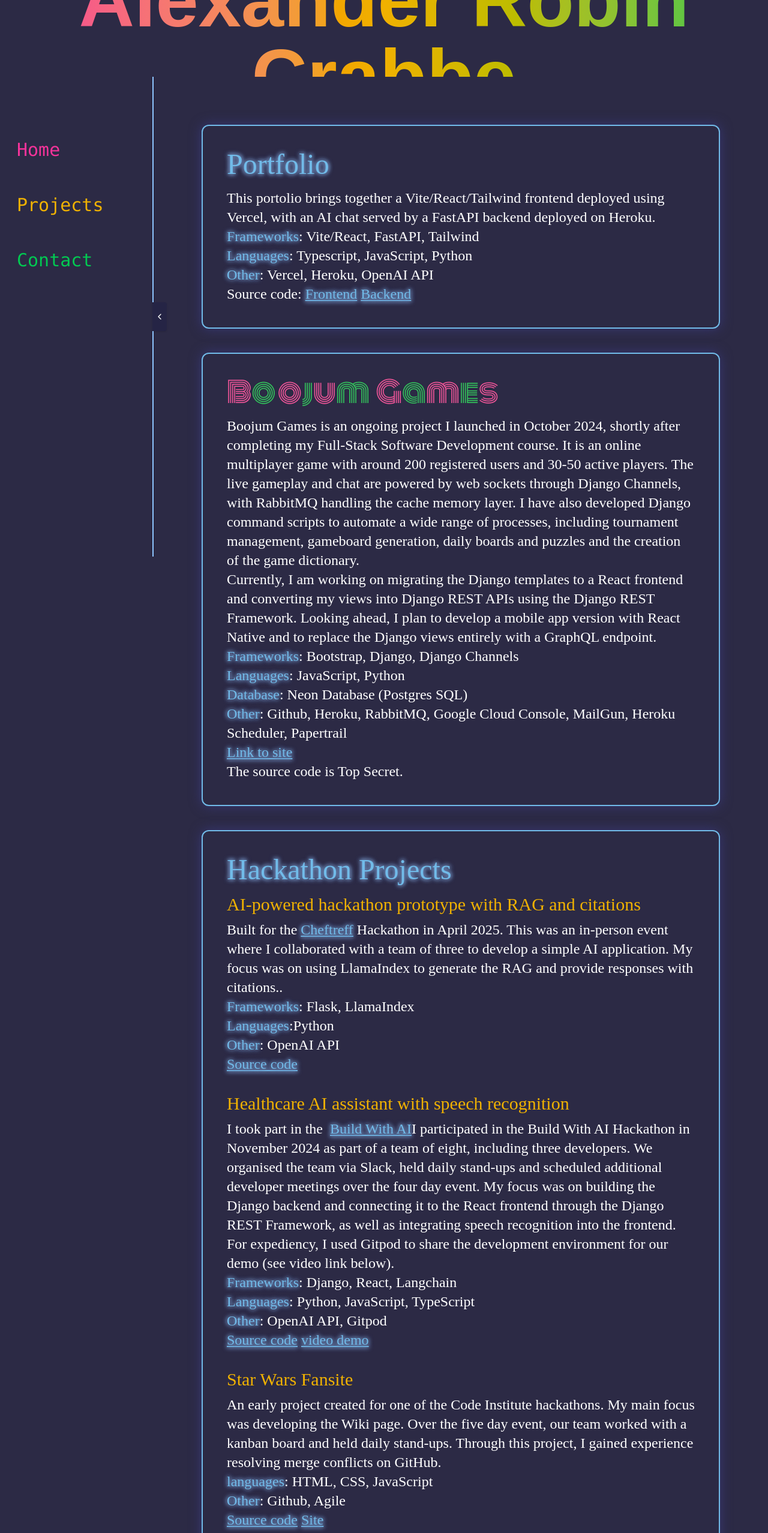
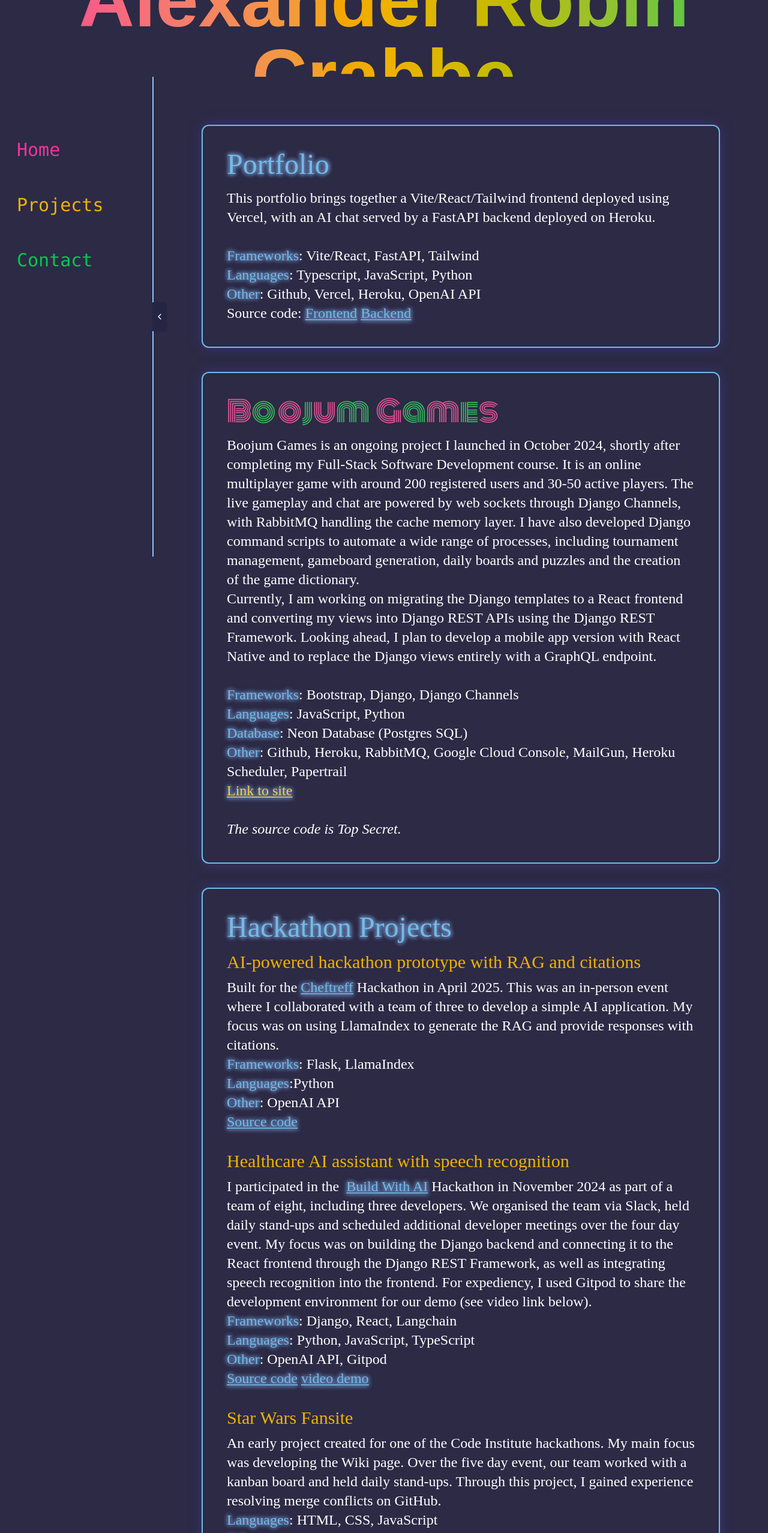
Before and after one commit to alexrobincrabbe/portfolio_frontend, a React (Vite) app: page /projects in a window 1280 px wide. Shown: the top 2556 px of the page at 60% size. Built offline with nearby package versions, Linux system fonts and the light colour scheme; no server answers; a web font is replaced by a local one.

Commit message:
fix typos

```diff
--- a/src/pages/projects/components/boojumContent.tsx
+++ b/src/pages/projects/components/boojumContent.tsx
@@ -1,9 +1,11 @@
 export default function BoojumContent() {
   return (
     <>
-      <h1 className="
+      <h1
+        className="
       font-monoton
-      ">
+      "
+      >
         <span className="text-bj-pink">B</span>
         <span className="text-bj-green">o</span>
         <span className="text-bj-pink">o</span>
@@ -16,7 +18,7 @@ export default function BoojumContent() {
         <span className="text-bj-pink">m</span>
         <span className="text-bj-green">e</span>
         <span className="text-bj-pink">s</span>
-        </h1>
+      </h1>
       <p>
         Boojum Games is an ongoing project I launched in October 2024, shortly
         after completing my Full-Stack Software Development course. It is an
@@ -34,6 +36,7 @@ export default function BoojumContent() {
         with React Native and to replace the Django views entirely with a
         GraphQL endpoint.
       </p>
+      <br />
       <span className="glowing-blue">Frameworks</span>: Bootstrap, Django,
       Django Channels
       <br />
@@ -45,15 +48,16 @@ export default function BoojumContent() {
       <span className="glowing-blue">Other</span>: Github, Heroku, RabbitMQ,
       Google Cloud Console, MailGun, Heroku Scheduler, Papertrail
       <br />
-       <a
+      <a
         href="https://boojumgames.com"
         target="_blank"
-        className="ext-link"
-      >Link to site</a>
+        className="text-bj-yellow ext-link"
+      >
+        Link to site
+      </a>
       <br />
-
-      The source code is Top Secret.
-
+      <br />
+      <span className="italic">The source code is Top Secret.</span>
     </>
   );
 }
--- a/src/pages/projects/components/codeInstituteProjectsContent.tsx
+++ b/src/pages/projects/components/codeInstituteProjectsContent.tsx
@@ -133,12 +133,12 @@ export default function CodeInstituteProjectsContent() {
       trains a convolutional neural network to classify MRI brain scans into
       four categories (1 healthy, 3 tumour types).
       <br />
-      <span className="glowing-blue">Frameworks</span>: Streamlit, Tensorflow;
-      Pandas, Numpy
+      <span className="glowing-blue">Frameworks</span>: Streamlit, TensorFlow,
+      Pandas, NumPy
       <br />
       <span className="glowing-blue">Languages</span>: Python
       <br />
-      <span className="glowing-blue">Other</span>: Github, Kaggle, Jupyter
+      <span className="glowing-blue">Other</span>: GitHub, Kaggle, Jupyter
       Notebooks
       <br />
       <a
--- a/src/pages/projects/components/hackathonsContent.tsx
+++ b/src/pages/projects/components/hackathonsContent.tsx
@@ -9,7 +9,7 @@ export default function HackathonsContent() {
         </a> Hackathon in April 2025. This was an in-person
         event where I collaborated with a team of three to develop a simple AI
         application. My focus was on using LlamaIndex to generate the RAG and
-        provide responses with citations..
+        provide responses with citations.
       </p>
       <span className="glowing-blue">Frameworks</span>: Flask, LlamaIndex
       <br />
@@ -27,15 +27,15 @@ export default function HackathonsContent() {
       <br /> <br />
       <h2 className="text-yellow-500 text-3xl">Healthcare AI assistant with speech recognition</h2>
       <p>
-        I took part in the &nbsp;
+        I participated in the
+        &nbsp;
         <a
           href="https://newsletter.genai.works/p/buildwithai-hackathon-2024-win-big-connect-globally-and-make-an-impact-4505"
           target="_blank"
           className="ext-link"
         >
-          Build With AI
-        </a>
-        I participated in the Build With AI Hackathon in November 2024 as part
+        Build With AI
+        </a> Hackathon in November 2024 as part
         of a team of eight, including three developers. We organised the team
         via Slack, held daily stand-ups and scheduled additional developer
         meetings over the four day event. My focus was on building the Django
@@ -75,9 +75,9 @@ export default function HackathonsContent() {
         team worked with a kanban board and held daily stand-ups. Through this
         project, I gained experience resolving merge conflicts on GitHub.
       </p>
-      <span className="glowing-blue">languages</span>: HTML, CSS, JavaScript
+      <span className="glowing-blue">Languages</span>: HTML, CSS, JavaScript
       <br />
-      <span className="glowing-blue">Other</span>: Github, Agile
+      <span className="glowing-blue">Other</span>: GitHub, Agile
       <br />
       <a
         href="https://github.com/alexrobincrabbe/2405-hackathon-team1-StarWars"
--- a/src/pages/projects/components/portfolioContent.tsx
+++ b/src/pages/projects/components/portfolioContent.tsx
@@ -10,16 +10,18 @@ export default function PortfolioContent() {
         Portfolio
       </h1>
       <p>
-        This portolio brings together a Vite/React/Tailwind frontend deployed
-        using Vercel, with an AI chat served by a FastAPI backend deployed on Heroku.
+        This portfolio brings together a Vite/React/Tailwind frontend deployed
+        using Vercel, with an AI chat served by a FastAPI backend deployed on
+        Heroku.
       </p>
+      <br />
       <span className="glowing-blue">Frameworks</span>: Vite/React, FastAPI,
       Tailwind
       <br />
       <span className="glowing-blue">Languages</span>: Typescript, JavaScript,
       Python
       <br />
-      <span className="glowing-blue">Other</span>: Vercel, Heroku, OpenAI API
+      <span className="glowing-blue">Other</span>: Github, Vercel, Heroku, OpenAI API
       <p>
         Source code:&nbsp;
         <a
```
